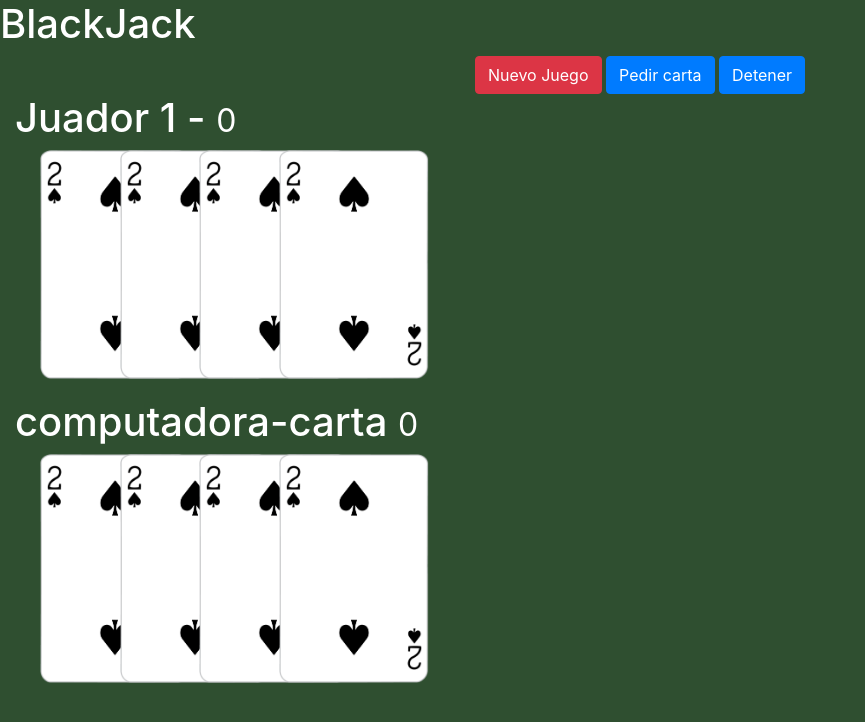
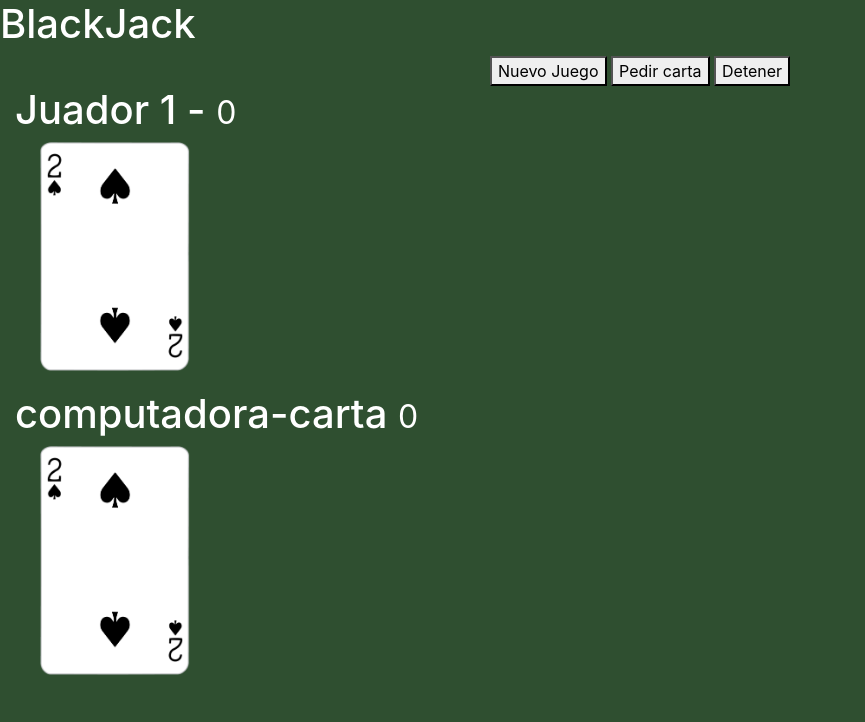
Before and after one commit to adripower/juego-blackjack, a plain HTML site: page index.html in a window 1280 px wide. Shown: the whole page, without its empty margins (0-865 px from the left). Drawn offline with nearby package versions, Linux system fonts and the light colour scheme.

Commit message:
modified:   assets/js/juego.js 	modified:   index.html

```diff
--- a/assets/js/juego.js
+++ b/assets/js/juego.js
@@ -3,6 +3,10 @@
 let deck         = [];
 const tipos      = ["C", "D", "H", "S"];
 const especiales = ["A", "J", "Q", "K"];
+
+//Referencias del HTML
+
+const btnPedir = document.querySelector("#btnPedir");
 
 
 //esta funcion crea una nueva baraja
@@ -21,7 +25,7 @@ let crearDeck = () => {
 
 
     deck = _.shuffle(deck);
-    console.log(deck)
+    // console.log(deck)
 
 }
 
@@ -33,8 +37,8 @@ crearDeck();
 const pedirCarta = ()=>{
     const carta = deck.pop()
 
-    console.log(deck)
-    console.log(carta)
+    // console.log(deck)
+    // console.log(carta)
     return carta;
 }
 
@@ -47,5 +51,13 @@ const valorCarta = (carta)=>{
 
 }
 
-const valor = valorCarta("QD");
-console.log({valor})
+// const valor = valorCarta("QD");
+// console.log({valor})
+
+
+//Evento
+
+btnPedir.addEventListener("click", () => {
+
+    console.log("click");
+});
--- a/index.html
+++ b/index.html
@@ -19,9 +19,9 @@
 
     <div class="row mt-2">
         <div class="col text-center">
-            <button class="btn btn-danger">Nuevo Juego</button>
-            <button class="btn btn-primary">Pedir carta</button>
-            <button class="btn btn-primary">Detener</button>
+            <button id="btnNuevo class="btn btn-danger">Nuevo Juego</button>
+            <button id="btnPedir class="btn btn-primary">Pedir carta</button>
+            <button id="btnDetener class="btn btn-primary">Detener</button>
 
         </div>
     </div>
@@ -32,9 +32,6 @@
             <h1>Juador 1 - <small>0</small>
             </h1>
             <div id="Jugador-carta">
-                <img class="carta" src="assets/cartas/2S.png" alt="">
-                <img class="carta" src="assets/cartas/2S.png" alt="">
-                <img class="carta" src="assets/cartas/2S.png" alt="">
                 <img class="carta" src="assets/cartas/2S.png" alt="">
 
             </div>
@@ -48,9 +45,7 @@
             </h1>
             <div id="computadora-carta">
                 <img class="carta" src="assets/cartas/2S.png" alt="">
-                <img class="carta" src="assets/cartas/2S.png" alt="">
-                <img class="carta" src="assets/cartas/2S.png" alt="">
-                <img class="carta" src="assets/cartas/2S.png" alt="">
+
 
             </div>
         </div>
```
